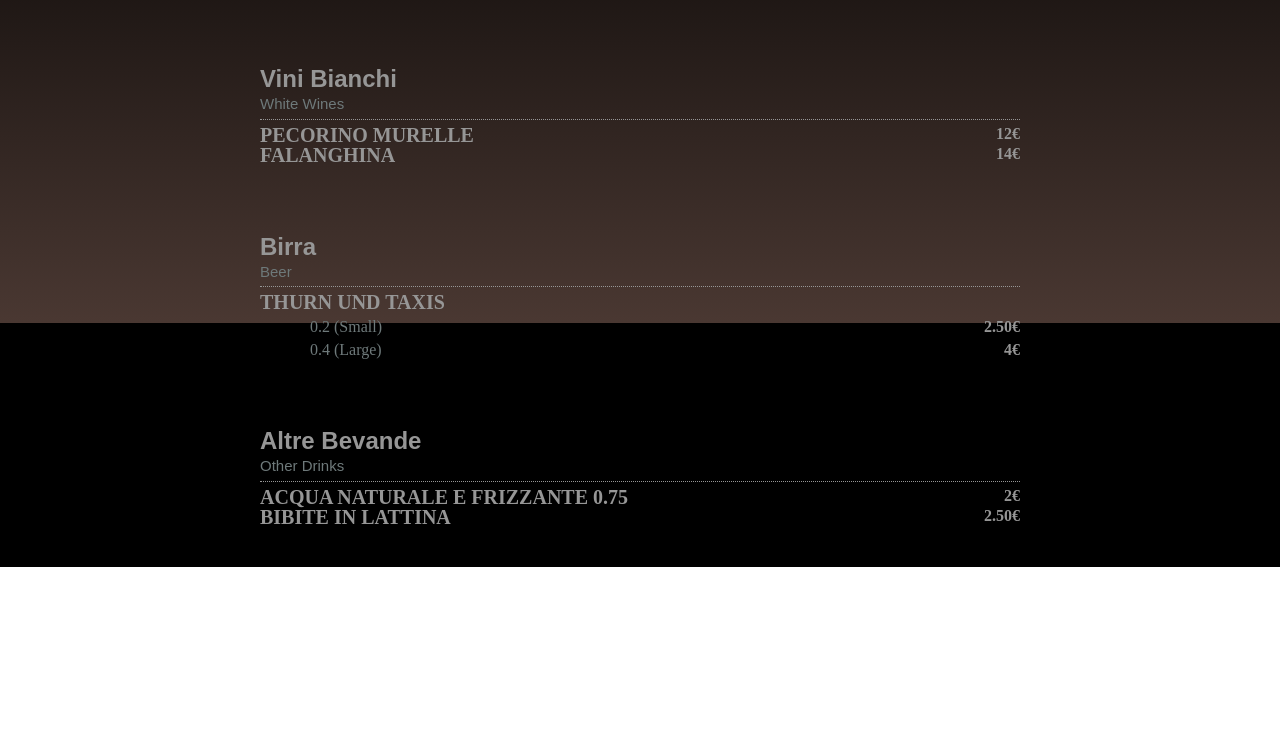
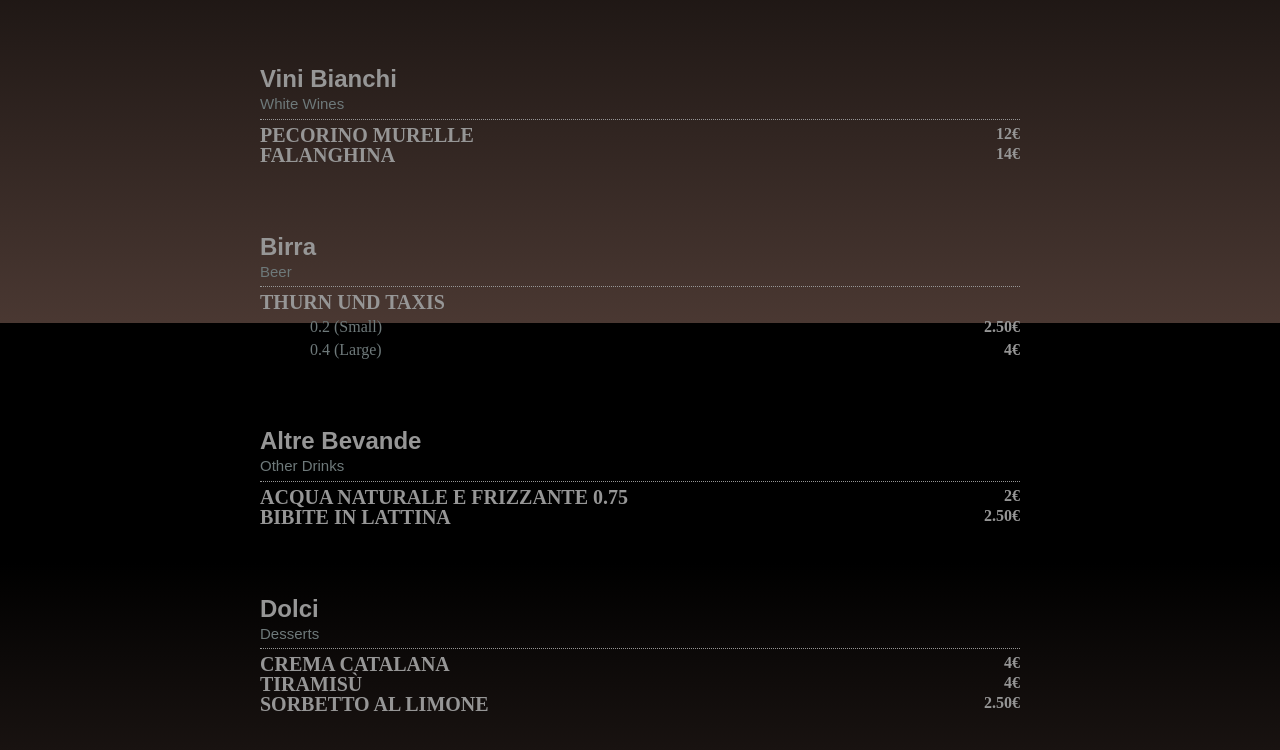
Before and after one commit to mnp05/SitoVecchioStampo, a plain HTML site: page index.html in a window 1280 px wide. Shown: the part 2877-3627 px from the top of the page. Before the commit the page ends 3444 px from the top, so only its background shows below. Drawn offline with Linux system fonts and the light colour scheme; a web font is replaced by a local one.

Commit message:
Update index.html

```diff
--- a/index.html
+++ b/index.html
@@ -353,6 +353,25 @@
                         </div>
                     </ul>
                 </div>
+                <!-- Sezione Dolci -->
+                <div id="dolci" class="menu-category">
+                    <h2 class="category-title">Dolci</h2>
+                    <p class="category-title-translation">Desserts</p>
+                    <ul class="menu-items">
+                        <div class="dish">
+                            <span class="dish-name">Crema Catalana</span>
+                            <span class="dish-price">4€</span>
+                        </div>
+                        <div class="dish">
+                            <span class="dish-name">Tiramisù</span>
+                            <span class="dish-price">4€</span>
+                        </div>
+                        <div class="dish">
+                            <span class="dish-name">Sorbetto al Limone</span>
+                            <span class="dish-price">2.50€</span>
+                        </div>
+                    </ul>
+                </div>
             </div>
         </div>
 
```
